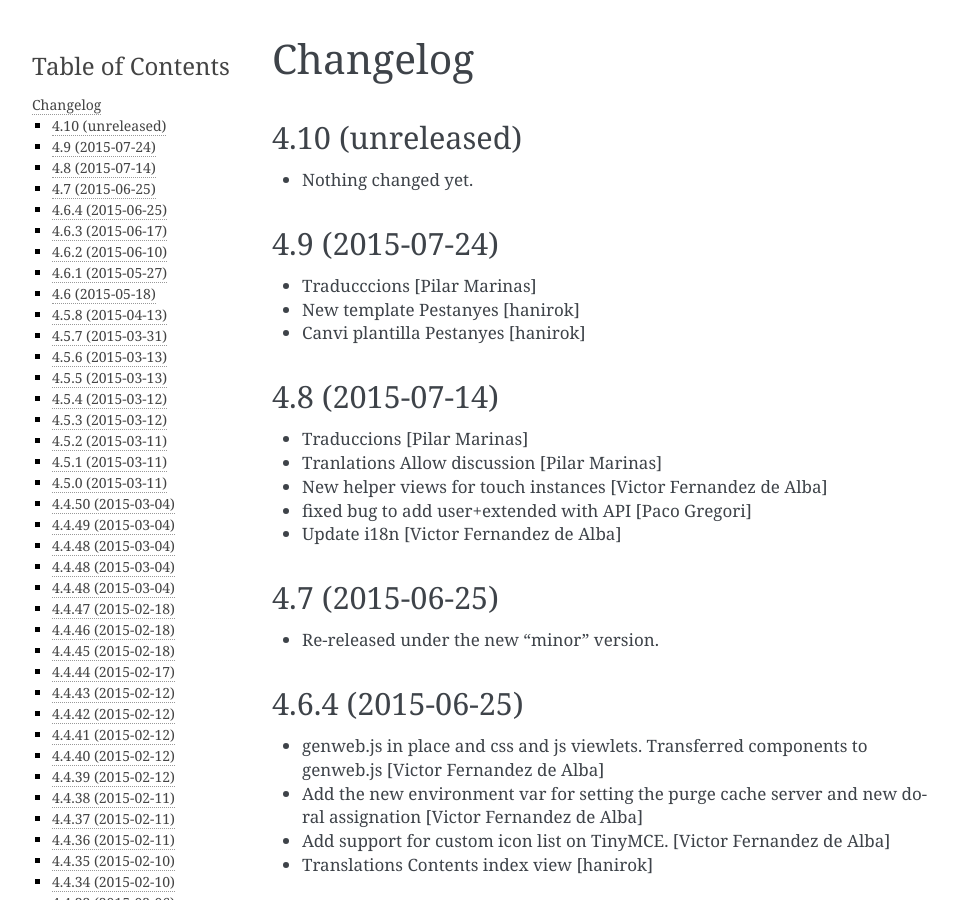
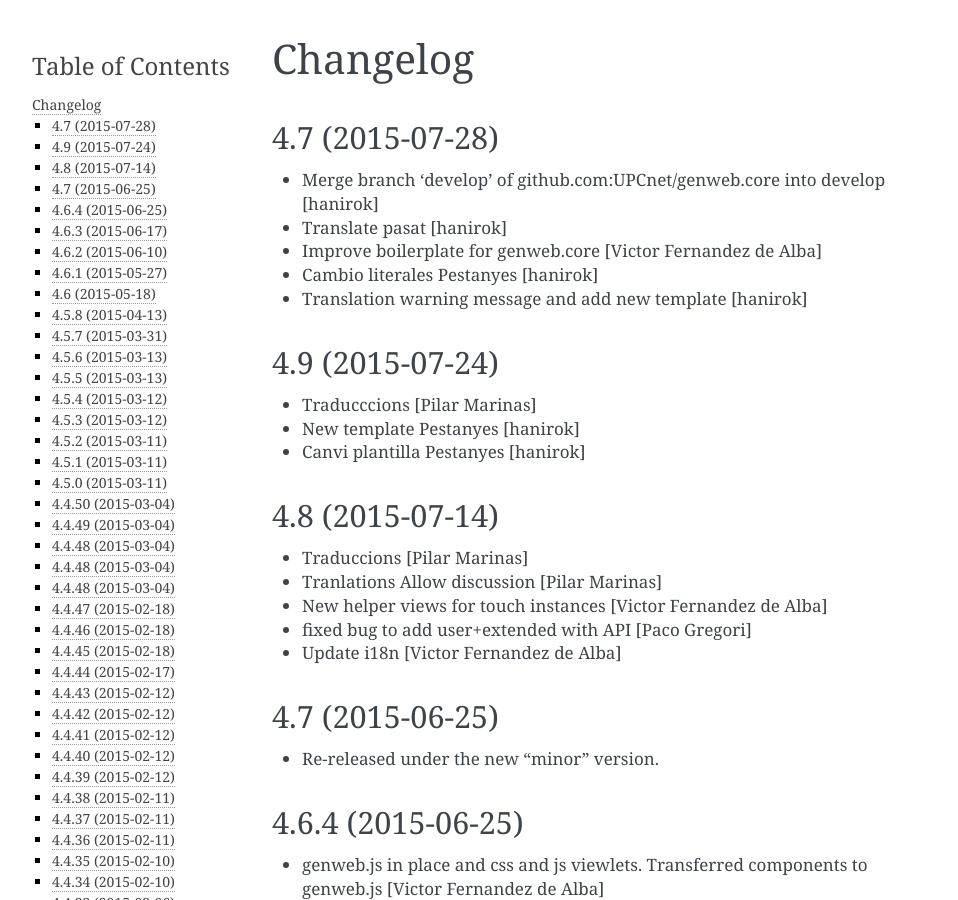
Before and after one commit to UPCnet/genweb.core, a Sphinx documentation site: the page built from docs/HISTORY.rst, in a window 1280 px wide and 900 px high. Shown: the whole window, without its empty margins (148-1106 px from the left). Built offline with Sphinx 7.4.7, drawn with Linux system fonts in a browser that asks for light colours.

Commit message:
Preparing release 4.7

```diff
--- a/docs/HISTORY.rst
+++ b/docs/HISTORY.rst
@@ -1,11 +1,14 @@
 Changelog
 =========
 
-4.10 (unreleased)
------------------
+4.7 (2015-07-28)
+----------------
 
-- Nothing changed yet.
-
+* Merge branch 'develop' of github.com:UPCnet/genweb.core into develop [hanirok]
+* Translate pasat [hanirok]
+* Improve boilerplate for genweb.core [Victor Fernandez de Alba]
+* Cambio literales Pestanyes [hanirok]
+* Translation warning message and add new template [hanirok]
 
 4.9 (2015-07-24)
 ----------------
--- a/setup.py
+++ b/setup.py
@@ -1,7 +1,7 @@
 from setuptools import setup, find_packages
 import os
 
-version = '4.10.dev0'
+version = '4.7'
 
 README = open('README.rst').read()
 HISTORY = open(os.path.join('docs', 'HISTORY.rst')).read()
```
